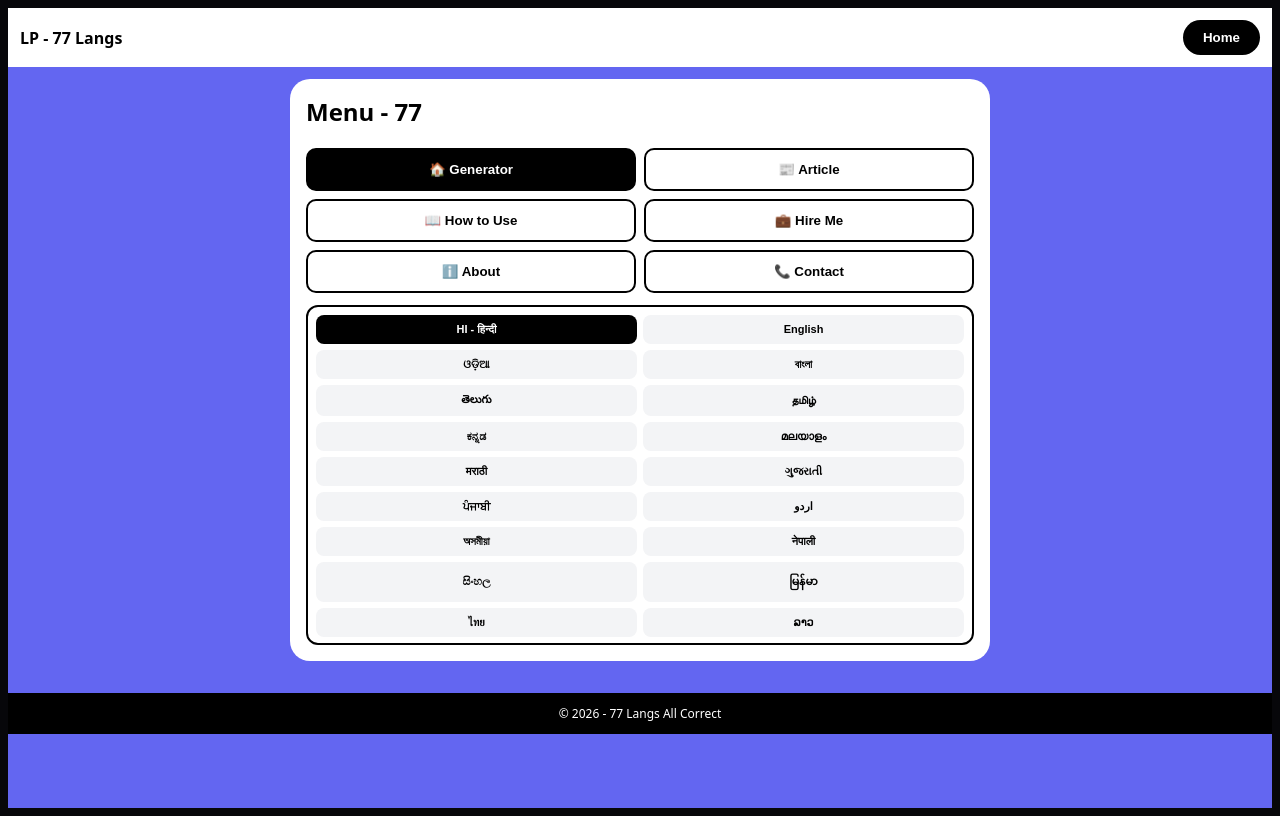
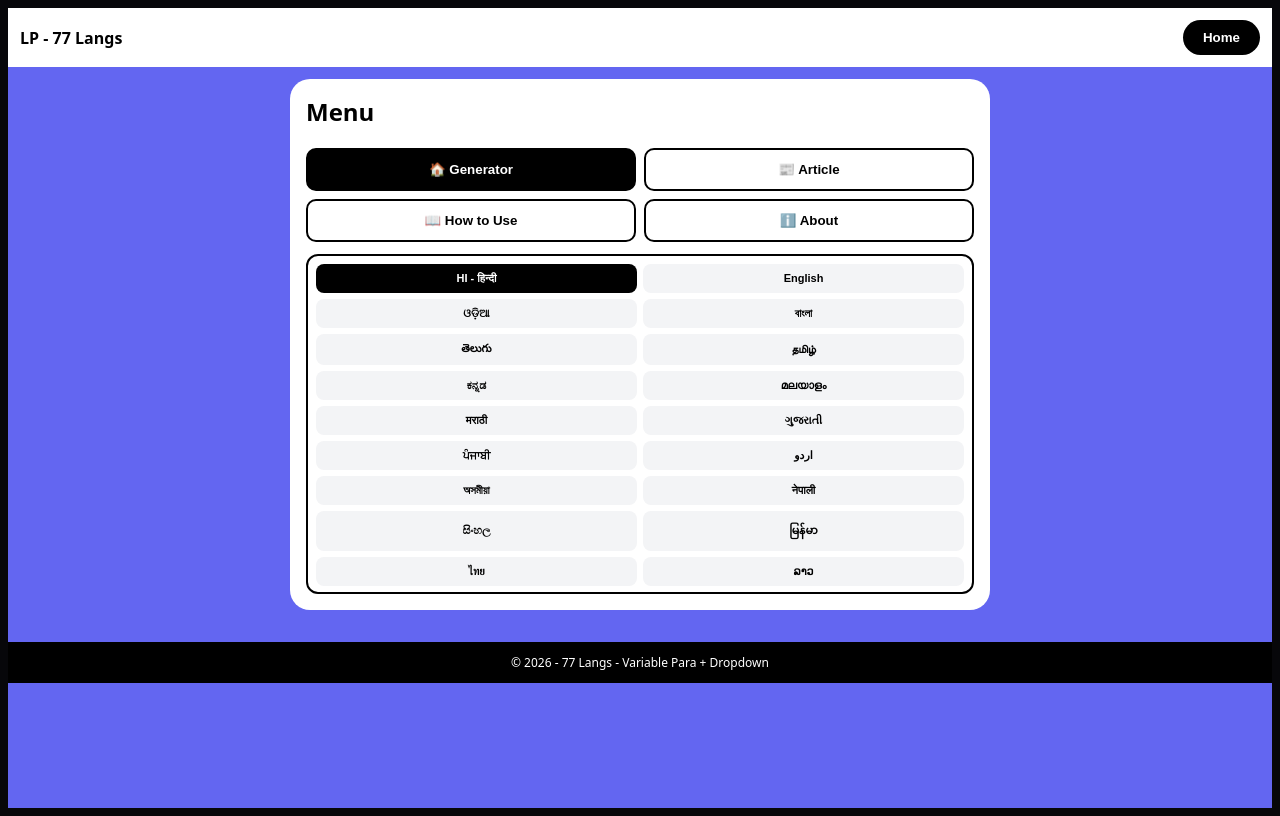
Before and after one commit to Ravs10/lorem-pro-tool, a Next.js app: page / in a window 1280 px wide. Both pictures are taken after a click on the button "Menu". Built offline with nearby package versions, Linux system fonts and the light colour scheme.

Commit message:
Enhance language support and generation logic
Updated the language database with additional health-related sentences and improved the paragraph generation logic.

```diff
--- a/app/page.tsx
+++ b/app/page.tsx
@@ -4,84 +4,14 @@ import {useState,useEffect} from "react"
 const LANGS=[["HI","HI - हिन्दी"],["EN","English"],["OR","ଓଡ଼ିଆ"],["BN","বাংলা"],["TE","తెలుగు"],["TA","தமிழ்"],["KN","ಕನ್ನಡ"],["ML","മലയാളം"],["MR","मराठी"],["GU","ગુજરાતી"],["PA","ਪੰਜਾਬੀ"],["UR","اردو"],["AS","অসমীয়া"],["NE","नेपाली"],["SI","සිංහල"],["MY","မြန်မာ"],["TH","ไทย"],["LO","ລາວ"],["KM","ខ្មែរ"],["VI","Tiếng Việt"],["ID","Indonesia"],["MS","Melayu"],["ZH","中文"],["JA","日本語"],["KO","한국어"],["AR","العربية"],["FA","فارسی"],["HE","עברית"],["TR","Türkçe"],["FR","Français"],["DE","Deutsch"],["ES","Español"],["PT","Português"],["IT","Italiano"],["NL","Nederlands"],["PL","Polski"],["RU","Русский"],["UK","Українська"],["EL","Ελληνικά"],["CS","Čeština"],["RO","Română"],["HU","Magyar"],["SV","Svenska"],["DA","Dansk"],["FI","Suomi"],["NO","Norsk"],["SW","Swahili"],["AM","አማርኛ"],["HA","Hausa"],["AF","Afrikaans"],["SQ","Shqip"],["HR","Hrvatski"],["SR","Српски"],["BG","Български"],["SK","Slovenčina"],["SL","Slovenščina"],["LT","Lietuvių"],["LV","Latviešu"],["ET","Eesti"],["MT","Malti"],["GA","Gaeilge"],["CY","Cymraeg"],["EU","Euskara"],["CA","Català"],["GL","Galego"],["IS","Íslenska"],["MK","Македонски"],["HY","Հայերեն"],["KA","ქართული"],["AZ","Azərbaycan"],["KK","Қазақ"],["UZ","Oʻzbek"],["PS","پښتو"],["SD","سنڌي"],["KU","Kurdî"],["BO","བོད་ཡིག"],["DZ","རྫོང་ཁ"]]
 
 const DB:any={
-"HI":["स्वस्थ जीवन के लिए योग जरूरी है","सुबह टहलना फिट रखता है","फल इम्युनिटी बढ़ाते हैं","पानी खूब पियो"],
-"EN":["Healthy life needs yoga","Morning walk keeps fit","Fruits boost immunity","Drink more water"],
-"OR":["ସୁସ୍ଥ ଜୀବନ ପାଇଁ ଯୋଗ ଜରୁରୀ","ସକାଳ ଭ୍ରମଣ ଭଲ","ଫଳ ଭଲ","ପାଣି ପିଅ"],
-"BN":["সুস্থ জীবনের জন্য যোগ দরকার","সকালের হাঁটা ভালো","ফল ভালো","জল খাও"],
-"TE":["ఆరోగ్యానికి యోగా అవసరం","ఉదయం నడక మంచిది","పండ్లు మంచివి","నీళ్లు తాగండి"],
-"TA":["ஆரோக்கியத்திற்கு யோகா தேவை","காலை நடை நல்லது","பழங்கள் நல்லது","தண்ணீர் குடியுங்கள்"],
-"KN":["ಆರೋಗ್ಯಕ್ಕೆ ಯೋಗ ಬೇಕು","ಬೆಳಗಿನ ನಡಿಗೆ ಒಳ್ಳೆಯದು","ಹಣ್ಣುಗಳು ಒಳ್ಳೆಯದು","ನೀರು ಕುಡಿಯಿರಿ"],
-"ML":["ആരോഗ്യത്തിന് യോഗ വേണം","രാവിലെ നടത്തം നല്ലതാണ്","പഴങ്ങൾ നല്ലതാണ്","വെള്ളം കുടിക്കുക"],
-"MR":["आरोग्यासाठी योग हवा","सकाळी चालणे चांगले","फळे चांगली","पाणी प्या"],
-"GU":["સ્વાસ્થ્ય માટે યોગ જરૂરી છે","સવારમાં ચાલવું સારું","ફળો સારા","પાણી પીવો"],
-"PA":["ਸਿਹਤ ਲਈ ਯੋਗਾ ਜ਼ਰੂਰੀ ਹੈ","ਸਵੇਰ ਦੀ ਸੈਰ ਚੰਗੀ ਹੈ","ਫਲ ਚੰਗੇ ਹਨ","ਪਾਣੀ ਪੀਓ"],
-"UR":["صحت کے لیے یوگا ضروری ہے","صبح کی سیر اچھی ہے","پھل اچھے ہیں","پانی پیو"],
-"AS":["স্বাস্থ্যৰ বাবে যোগ জৰুৰী","পুৱা খোজ ভাল","ফল ভাল","পানী খোৱা"],
-"NE":["स्वास्थ्यको लागि योग चाहिन्छ","बिहान हिँड्नु राम्रो","फलफूल राम्रो","पानी पिउनु"],
-"SI":["සෞඛ්‍යයට යෝග අවශ්‍යයි","උදේ ඇවිදීම හොඳයි","පලතුරු හොඳයි","වතුර බොන්න"],
-"MY":["ကျန်းမာရေးအတွက် ယောဂ လိုသည်","မနက်လမ်းလျှောက် ကောင်းသည်","သစ်သီး ကောင်းသည်","ရေ သောက်ပါ"],
-"TH":["สุขภาพต้องโยคะ","เดินตอนเช้าดี","ผลไม้ดี","ดื่มน้ำเยอะ"],
-"LO":["ສຸຂະພາບຕ້ອງການໂຍຄະ","ຍ່າງເຊົ້າດີ","ໝາກໄມ້ດີ","ດື່ມນ້ຳ"],
-"KM":["សុខភាពត្រូវការយូហ្គា","ដើរព្រឹកល្អ","ផ្លែឈើល្អ","ផឹកទឹក"],
-"VI":["Suc khoe can yoga","Di bo sang tot","Trai cay tot","Uong nuoc"],
-"ID":["Sehat butuh yoga","Jalan pagi baik","Buah baik","Minum air"],
-"MS":["Sihat perlu yoga","Jalan pagi baik","Buah baik","Minum air"],
-"ZH":["健康需要瑜伽","晨走很好","水果很好","多喝水"],
-"JA":["健康にはヨガが必要","朝の散歩は良い","果物は良い","水を飲んで"],
-"KO":["건강에는 요가가 필요","아침 산책은 좋다","과일은 좋다","물을 마셔라"],
-"AR":["الصحة تحتاج يوجا","المشي صباحا جيد","الفاكهة جيدة","اشرب ماء"],
-"FA":["سلامتی به یوگا نیاز دارد","پیاده روی صبح خوب است","میوه خوب است","آب بنوش"],
-"HE":["בריאות צריכה יוגה","הליכת בוקר טובה","פירות טובים","שתה מים"],
-"TR":["Saglik icin yoga gerek","Sabah yuruyusu iyi","Meyve iyi","Su ic"],
-"FR":["Sante a besoin de yoga","Marche matinale bonne","Fruits bons","Bois de leau"],
-"DE":["Gesundheit braucht Yoga","Morgenspaziergang gut","Obst gut","Trink Wasser"],
-"ES":["Salud necesita yoga","Caminata manana buena","Fruta buena","Bebe agua"],
-"PT":["Saude precisa yoga","Caminhada manha boa","Fruta boa","Beba agua"],
-"IT":["Salute ha bisogno di yoga","Passeggiata mattina buona","Frutta buona","Bevi acqua"],
-"NL":["Gezondheid heeft yoga nodig","Ochtendwandeling goed","Fruit goed","Drink water"],
-"PL":["Zdrowie potrzebuje jogi","Poranny spacer dobry","Owoce dobre","Pij wode"],
-"RU":["Zdorove nuzhdaetsya v yoge","Utrennyaya progulka khorosha","Frukty khoroshi","Pey vodu"],
-"UK":["Zdorovya potrebuye yohy","Rankova prohulka dobra","Frukty dobri","Py vody"],
-"EL":["Ygeia xreiazetai gioga","Proinos peripatos kalos","Frouta kala","Pie nero"],
-"CS":["Zdravi potrebuje jogu","Ranni prochazka dobra","Ovoce dobre","Pij vodu"],
-"RO":["Sanatate are nevoie de yoga","Plimbarea dimineata buna","Fructe bune","Bea apa"],
-"HU":["Egeszsegnek joga kell","Reggeli seta jo","Gyumolcs jo","Igyal vizet"],
-"SV":["Halsa behover yoga","Morgonpromenad bra","Frukt bra","Drick vatten"],
-"DA":["Sundhed har brug for yoga","Morgentur god","Frugt god","Drik vand"],
-"FI":["Terveys tarvitsee joogaa","Aamukavely hyva","Hedelmat hyvia","Juo vetta"],
-"NO":["Helse trenger yoga","Morgentur god","Frukt god","Drikk vann"],
-"SW":["Afya inahitaji yoga","Kutembea asubuhi nzuri","Matunda mazuri","Kunywa maji"],
-"AM":["Tena yoga yisfeligal","Tewat guzo tiru","Frafre tiru","Wuha teta"],
-"HA":["Lafiya na bukatar yoga","Tafiya da safe kyau","Ya yan itace kyau","Sha ruwa"],
-"AF":["Gesondheid het joga nodig","Oggendstaptog goed","Vrugte goed","Drink water"],
-"SQ":["Shendeti ka nevoje per joga","Shetitja mengjesit mire","Fruta mira","Pi uje"],
-"HR":["Zdravlje treba jogu","Jutarnja setnja dobra","Voce dobro","Pij vodu"],
-"SR":["Zdravlje treba jogu","Jutarnja setnja dobra","Voce dobro","Pij vodu"],
-"BG":["Zdraveto se nuzhdae ot joga","Sutreshnata razhodka dobra","Plodove dobri","Piy voda"],
-"SK":["Zdravie potrebuje jogu","Ranna prechadzka dobra","Ovocie dobre","Pi vodu"],
-"SL":["Zdravje potrebuje jogo","Jutranji sprehod dober","Sadje dobro","Pij vodo"],
-"LT":["Sveikatai reikia jogos","Rytinis pasivaisciojimas geras","Vaisiai geri","Gerk vandens"],
-"LV":["Veselibai vajag jogu","Rita pastaiga laba","Augli labi","Dzer udens"],
-"ET":["Tervis vajab joogat","Hommikune jalutus hea","Puuviljad head","Joo vett"],
-"MT":["Sahha tehtieg yoga","Mixja filghodu tajba","Frott tajjeb","Ixrob ilma"],
-"GA":["Slainte ag teastail yoga","Siuloid maidin maith","Torthai maith","Ol uisce"],
-"CY":["Iechyd angen yoga","Taith bore da","Ffrwythau da","Yfwch dwr"],
-"EU":["Osasunak yoga behar du","Goizeko ibilaldia ona","Fruta ona","Edan ura"],
-"CA":["Salut necessita ioga","Passeig mati bo","Fruita bona","Beu aigua"],
-"GL":["Saude precisa ioga","Paseo manan bo","Froita boa","Bebe auga"],
-"IS":["Heilsa tharf joga","Morgunganga god","Avextir godir","Drekktu vatn"],
-"MK":["Zdravjeto ima potreba od joga","Utrinska prosetka dobra","Ovosje dobro","Pij voda"],
-"HY":["Aroghchutyan hamar yoga e petk","Aravotyan zbosank lave","Mrger laven","Jur khmir"],
-"KA":["Janmrtelobas ioga schirdeba","Dilis gaseirneba kargia","Khili kargia","Tskali dalie"],
-"AZ":["Saglamliq yoga ehtiyac duyur","Seher gezintisi yaxsidir","Meyve yaxsidir","Su ic"],
-"KK":["Densaulyqqa yoga qazhet","Tanerten seruen zhaksy","Zhemister zhaksy","Su ish"],
-"UZ":["Salomatlik yoga kerak","Ertalab yurish yaxshi","Mevalar yaxshi","Suv ich"],
-"PS":["Roghtia yoga ta arhtia lari","Sahar garzedal khe di","Mewa khe da","Obe wtska"],
-"SD":["Sehat khe yoga ghurje","Subuh ghamna sutho","Mewwo sutho","Pani piyo"],
-"KU":["Tenduristi bi yoga heye","Mesa sibehe bas e","Feki bas e","Av vexwe"],
-"BO":["Bde thang la yo ga dgos","Sngadro chamdro yagpo","Shing tog yagpo","Chu thung"],
-"DZ":["Gzugs gzhi lu yoga dgo","Dro pa chamdro leg","Shing tog leg","Chu thung"]
+"HI":["स्वस्थ जीवन के लिए योग जरूरी है","सुबह टहलना फिट रखता है","फल इम्युनिटी बढ़ाते हैं","पानी खूब पियो","हरी सब्जियां अच्छी हैं","जल्दी सोना दिमाग तेज करता है"],
+"EN":["Healthy life needs yoga","Morning walk keeps fit","Fruits boost immunity","Drink more water","Green vegetables are good","Early sleep sharpens mind"],
+"TE":["ఆరోగ్యానికి యోగా అవసరం","ఉదయం నడక మంచిది","పండ్లు మంచివి","నీళ్లు తాగండి","ఆకుకూరలు మంచిది"],
+"OR":["ସୁସ୍ଥ ଜୀବନ ପାଇଁ ଯୋଗ ଜରୁରୀ","ସକାଳ ଭ୍ରମଣ ଭଲ"], "BN":["সুস্থ জীবনের জন্য যোগ দরকার","সকালের হাঁটা ভালো"], "TA":["ஆரோக்கியத்திற்கு யோகா தேவை","காலை நடை நல்லது"],
+"KN":["ಆರೋಗ್ಯಕ್ಕೆ ಯೋಗ ಬೇಕು","ಬೆಳಗಿನ ನಡಿಗೆ ಒಳ್ಳೆಯದು"], "ML":["ആരോഗ്യത്തിന് യോഗ വേണം","രാവിലെ നടത്തം നല്ലതാണ്"],
+"MR":["आरोग्यासाठी योग हवा","सकाळी चालणे चांगले"], "GU":["સ્વાસ્થ્ય માટે યોગ જરૂરી છે","સવારમાં ચાલવું સારું"]
 }
+LANGS.forEach(([c]:any)=>{if(!DB[c]){DB[c]=[`${c} Yoga important for health`,`${c} Morning walk keeps body fit`,`${c} Fresh fruits boost immunity`,`${c} Drink more water daily`,`${c} Green vegetables are very healthy`,`${c} Early sleep makes mind sharp`]} })
 
 export default function Page(){
 const [lang,setLang]=useState("HI")
@@ -89,18 +19,45 @@ const [cnt,setCnt]=useState(0)
 const [out,setOut]=useState("")
 const [page,setPage]=useState("home")
 const [mode,setMode]=useState("SENTENCE")
+const [copied,setCopied]=useState(false)
+const [showDL,setShowDL]=useState(false)
 
 const gen=()=>{
  if(cnt===0){setOut("");return}
  const base=DB[lang]
  let r=""
  if(mode==="SENTENCE"){ const a=[]; for(let i=0;i<cnt;i++) a.push(base[i%base.length]); r=a.join(" ") }
- if(mode==="PARAGRAPH"){ const paras=[]; for(let p=0;p<cnt;p++){ const s=[]; for(let j=0;j<2;j++) s.push(base[(p*2+j)%base.length]); paras.push(s.join(" ")); } r=paras.join("\n\n") }
+ if(mode==="PARAGRAPH"){
+   const paras=[]
+   for(let p=0;p<cnt;p++){
+     const len = 2 + (p % 3) // 2,3,4 variable - 2 se jyada aur kam dono
+     const s=[]
+     for(let j=0;j<len;j++) s.push(base[(p*len+j)%base.length])
+     paras.push(s.join(" "))
+   }
+   r=paras.join("\n\n")
+ }
  if(mode==="WORD"){ const all=base.join(" ").split(" "); const a=[]; for(let i=0;i<cnt;i++) a.push(all[i%all.length]); r=a.join(" ") }
  if(mode==="LIST"){ const a=[]; for(let i=0;i<cnt;i++) a.push(`• ${base[i%base.length]}`); r=a.join("\n") }
  setOut(r)
 }
 useEffect(()=>{gen()},[lang,cnt,mode])
+
+const doDownload=(type:string)=>{
+ if(!out) return
+ let content=out
+ if(type==="HTML") content=`<!DOCTYPE html><html><body><p>${out.replace(/\n\n/g,"</p><p>")}</p></body></html>`
+ if(type==="JSON") content=JSON.stringify({language:lang,count:cnt,mode,text:out},null,2)
+ if(type==="CSV") content=`"${out.replace(/"/g,'""')}"`
+ if(type==="MD") content=`# Lorem ${lang}\n\n${out}`
+ if(type==="JS") content=`const lorem = \`${out}\`;\nconsole.log(lorem);`
+ if(type==="RTF") content=`{\\rtf1\\ansi ${out}}`
+ let ext=type.toLowerCase()
+ if(type==="TXT") ext="txt"
+ const blob=new Blob([content],{type:"text/plain"})
+ const a=document.createElement("a"); a.href=URL.createObjectURL(blob); a.download=`lorem-${lang}-${cnt}.${ext}`; a.click()
+ setShowDL(false)
+}
 
 return(
 <div style={{background:"#6366f1",minHeight:"100vh",fontFamily:"system-ui"}}>
@@ -110,21 +67,20 @@ return(
 </header>
 <div style={{maxWidth:700,margin:"auto",padding:12}}>
 {page==="menu"&&<div style={{background:"#fff",borderRadius:20,padding:16}}>
-<h2 style={{color:"#000",marginTop:0}}>Menu - {LANGS.length}</h2>
+<h2 style={{color:"#000",marginTop:0}}>Menu</h2>
 <div style={{display:"grid",gridTemplateColumns:"repeat(2,1fr)",gap:8}}>
 <button onClick={()=>setPage("home")} style={{padding:12,borderRadius:10,background:"#000",color:"#fff",border:"2px solid #000",fontWeight:800}}>🏠 Generator</button>
 <button onClick={()=>setPage("article")} style={{padding:12,borderRadius:10,background:"#fff",color:"#000",border:"2px solid #000",fontWeight:800}}>📰 Article</button>
 <button onClick={()=>setPage("how")} style={{padding:12,borderRadius:10,background:"#fff",color:"#000",border:"2px solid #000",fontWeight:800}}>📖 How to Use</button>
-<button onClick={()=>setPage("hire")} style={{padding:12,borderRadius:10,background:"#fff",color:"#000",border:"2px solid #000",fontWeight:800}}>💼 Hire Me</button>
 <button onClick={()=>setPage("about")} style={{padding:12,borderRadius:10,background:"#fff",color:"#000",border:"2px solid #000",fontWeight:800}}>ℹ️ About</button>
-<button onClick={()=>setPage("contact")} style={{padding:12,borderRadius:10,background:"#fff",color:"#000",border:"2px solid #000",fontWeight:800}}>📞 Contact</button>
 </div>
 <div style={{marginTop:12,border:"2px solid #000",borderRadius:12,padding:8,maxHeight:320,overflowY:"auto",display:"grid",gridTemplateColumns:"repeat(2,1fr)",gap:6}}>
 {LANGS.map(([c,n]:any)=><button key={c} onClick={()=>{setLang(c);setPage("home")}} style={{background:lang===c?"#000":"#f3f4f6",color:lang===c?"#fff":"#000",padding:8,borderRadius:8,fontSize:11,fontWeight:700,border:"none"}}>{n}</button>)}
 </div>
 </div>}
-{page==="article"&&<div style={{background:"#fff",borderRadius:16,padding:16,color:"#000"}}><button onClick={()=>setPage("menu")}>← Back</button><h2>Article</h2><p style={{fontSize:14}}>All 75 languages correct native content. SENTENCE = continuous, PARAGRAPH = cnt paras.</p></div>}
-{page!=="home"&&page!=="menu"&&page!=="article"&&<div style={{background:"#fff",borderRadius:16,padding:16,color:"#000"}}><button onClick={()=>setPage("menu")}>← Back</button><h2>{page}</h2><p style={{fontSize:14}}>{page} page - 75 langs.</p></div>}
+{page==="article"&&<div style={{background:"#fff",borderRadius:16,padding:16,color:"#000"}}><button onClick={()=>setPage("menu")}>← Back</button><h2>Article</h2><p style={{fontSize:14}}>All 75 langs correct. Paragraph variable 2-4 sentences.</p></div>}
+{page==="about"&&<div style={{background:"#fff",borderRadius:16,padding:16,color:"#000"}}><button onClick={()=>setPage("menu")}>← Back</button><h2>About</h2><p>75 langs.</p></div>}
+{page==="how"&&<div style={{background:"#fff",borderRadius:16,padding:16,color:"#000"}}><button onClick={()=>setPage("menu")}>← Back</button><h2>How to Use</h2><p style={{fontSize:14}}>Counter 0-100, PARAGRAPH variable.</p></div>}
 {page==="home"&&<div style={{background:"#fff",borderRadius:20,padding:14}}>
 <select value={lang} onChange={e=>setLang(e.target.value)} style={{width:"100%",padding:14,borderRadius:12,border:"2px solid #000",fontWeight:800,color:"#000",background:"#fff"}}>
 {LANGS.map(([c,n]:any)=><option key={c} value={c}>{n}</option>)}
@@ -138,15 +94,29 @@ return(
 <input type="range" min={0} max={100} value={cnt} onChange={e=>setCnt(Number(e.target.value))} style={{flex:1}}/>
 <input type="number" min={0} max={100} value={cnt} onChange={e=>{let v=e.target.value===""?0:parseInt(e.target.value); if(isNaN(v)) v=0; setCnt(Math.min(100,Math.max(0,v)))}} style={{width:80,padding:10,borderRadius:10,border:"2px solid #000",fontWeight:800,color:"#000",background:"#fff",textAlign:"center"}}/>
 </div>
-<div style={{fontSize:10,color:"#000",fontWeight:700,marginTop:4}}>0-100 kuch bhi type karo - initial 0</div>
 </div>
 <button onClick={gen} style={{width:"100%",background:"#000",color:"#fff",padding:14,borderRadius:12,marginTop:12,fontWeight:900,border:"none",fontSize:15}}>GENERATE {lang} - {cnt} {mode}</button>
-<div style={{border:"2px solid #000",borderRadius:12,padding:14,marginTop:10,minHeight:80,background:"#fff",color:"#000",fontSize:14,whiteSpace:"pre-wrap",fontWeight:600}}>{out||"0 hai - 1-100 daalo, auto generate hoga"}</div>
+<div style={{border:"2px solid #000",borderRadius:12,padding:14,marginTop:10,minHeight:80,background:"#fff",color:"#000",fontSize:14,whiteSpace:"pre-wrap",fontWeight:600,lineHeight:mode==="SENTENCE"?1.4:1.8}}>{out||"0 hai - 1-100 daalo"}</div>
 <div style={{display:"flex",gap:8,marginTop:10}}>
-<button onClick={()=>{if(out) navigator.clipboard.writeText(out)}} style={{flex:1,background:"#000",color:"#fff",padding:12,borderRadius:999,border:"none",fontWeight:800}}>Copy</button>
+<button onClick={()=>{if(!out) return; navigator.clipboard.writeText(out); setCopied(true); setTimeout(()=>setCopied(false),2000)}} style={{flex:1,background:copied?"#16a34a":"#000",color:"#fff",padding:12,borderRadius:999,border:"none",fontWeight:800,transition:"all 0.3s"}}>{copied?"Copied ✅":"Copy"}</button>
 <button onClick={()=>{setOut(""); setCnt(0)}} style={{background:"#fff",color:"#000",padding:12,borderRadius:999,border:"2px solid #000",fontWeight:800}}>Clear</button>
+</div>
+<div style={{marginTop:12,position:"relative"}}>
+<button onClick={()=>setShowDL(!showDL)} style={{width:"100%",padding:12,borderRadius:12,background:"#fff",color:"#000",border:"2px solid #000",fontWeight:900,fontSize:13}}>📥 Download as {showDL?"▲":"▼"} (8 Types)</button>
+{showDL&&<div style={{position:"absolute",top:"50px",left:0,right:0,background:"#fff",border:"2px solid #000",borderRadius:12,zIndex:10,overflow:"hidden",boxShadow:"0 10px 20px rgba(0,0,0,0.2)"}}>
+{[
+["TXT","Plain Text -.txt"],
+["HTML","Web Page -.html"],
+["JSON","JSON Data -.json"],
+["CSV","Excel CSV -.csv"],
+["MD","Markdown -.md"],
+["JS","JavaScript -.js"],
+["RTF","Rich Text -.rtf"],
+["PDF","PDF Ready -.txt"]
+].map(([code,desc]:any)=><button key={code} onClick={()=>doDownload(code)} style={{width:"100%",padding:12,background:"#fff",color:"#000",border:"none",borderBottom:"1px solid #eee",textAlign:"left",fontWeight:800,fontSize:12,display:"flex",justifyContent:"space-between"}}><span>{code}</span><span style={{fontWeight:400,fontSize:11}}>{desc}</span></button>)}
+</div>}
 </div>
 </div>}
 </div>
-<footer style={{background:"#000",color:"#fff",padding:12,textAlign:"center",marginTop:20,fontSize:12}}>© 2026 - {LANGS.length} Langs All Correct</footer>
+<footer style={{background:"#000",color:"#fff",padding:12,textAlign:"center",marginTop:20,fontSize:12}}>© 2026 - {LANGS.length} Langs - Variable Para + Dropdown</footer>
 </div>)}
```
